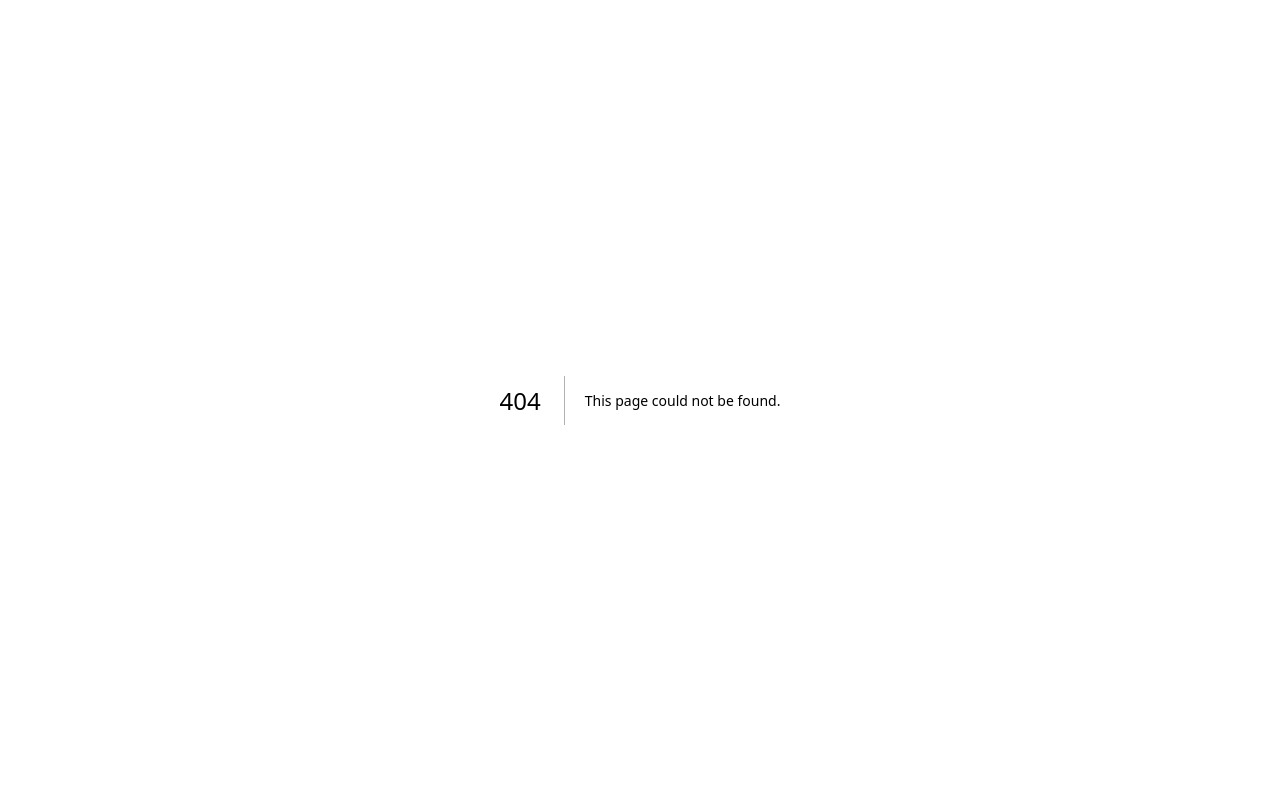
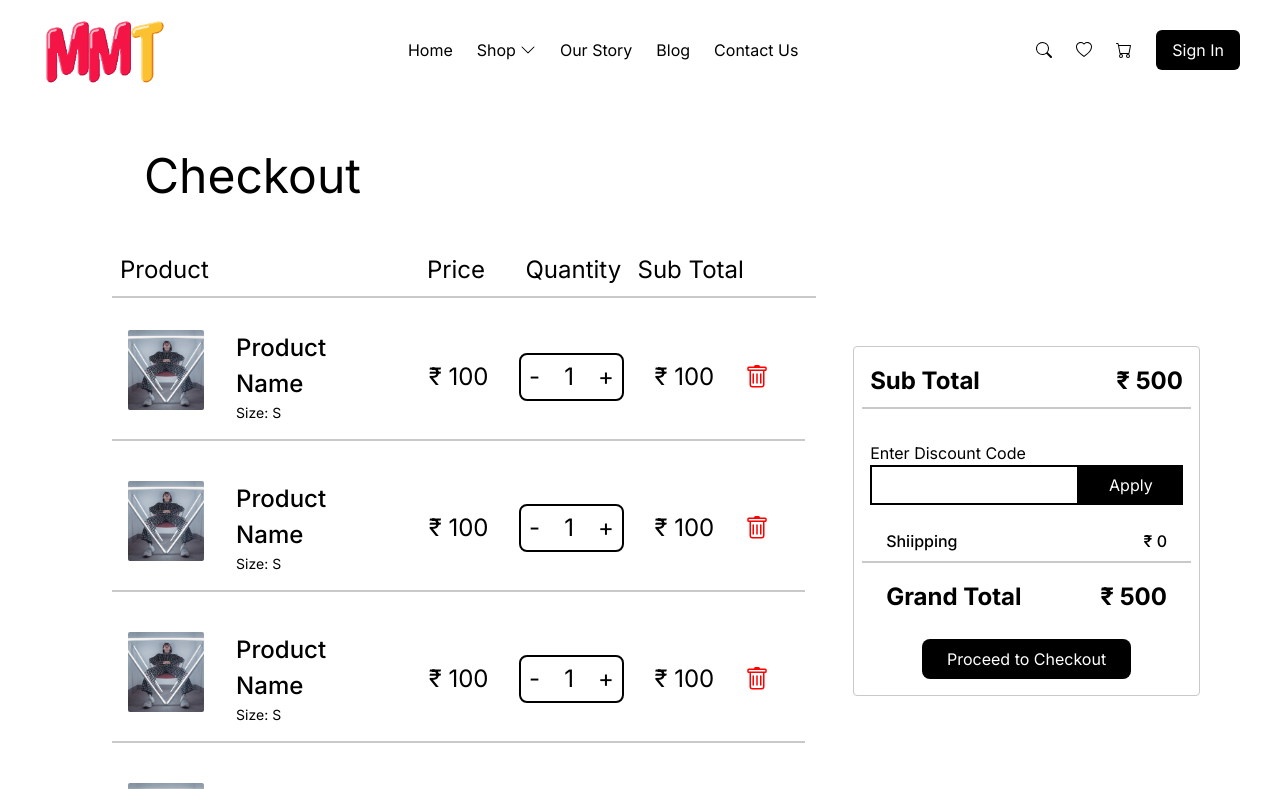
Before and after one commit to allenkiakshay/nextjs-ecommerce-store, a Next.js app: page /checkout in a window 1280 px wide. Before the commit this address had no page. Shown: the top 789 px of the page. Built offline with nearby package versions, Linux system fonts and the light colour scheme.

Commit message:
Remove unused page components for all products and product detail

```diff
--- /dev/null
+++ b/src/Components/Cart/Checkout.tsx
@@ -0,0 +1,110 @@
+import Image from "next/image";
+
+const Checkout = () => {
+  return (
+    <div className="flex w-[screen] h-fit px-28 py-2">
+      <div className="w-full h-full">
+        <div className="flex justify-start items-start h-fit m-2 p-6">
+          <h1 className="text-[48px]">Checkout</h1>
+        </div>
+        <div className="flex gap-2 w-8/12 h-fit p-2 border-b-2 border-[#c9c9c9]">
+          <div className="w-5/12 h-fit text-[24px]">Product</div>
+          <div className="w-2/12 h-fit text-[24px] text-center">Price</div>
+          <div className="w-2/12 h-fit text-[24px] text-center">Quantity</div>
+          <div className="w-2/12 h-fit text-[24px] text-center">Sub Total</div>
+          <div className="w-1/12 h-fit text-[24px] text-center"></div>
+        </div>
+        <div className="flex">
+          <div className="flex flex-col gap-2 w-8/12 h-fit m-2 ml-0">
+            {Array(5)
+              .fill(null)
+              .map((_, index) => (
+                <div
+                  key={index}
+                  className="flex items-center justify-center gap-2 w-full h-fit m-2 p-2 ml-0 border-b-2 border-[#c9c9c9]"
+                >
+                  <div className="flex w-5/12 h-fit text-[24px] m-2">
+                    <div className="relative w-20 h-20">
+                      <Image
+                        src="/otp.png"
+                        alt="product"
+                        layout="fill"
+                        objectFit="fit"
+                        className=" rounded-sm"
+                      />
+                    </div>
+                    <div className="flex flex-col text-[24px] overflow-hidden">
+                      <div className="text-[24px] pl-8 font-medium">
+                        Product Name
+                      </div>
+                      <div className="text-[14px] pl-8 font-[10px">Size: S</div>
+                    </div>
+                  </div>
+                  <div className="w-2/12 h-fit text-[24px] text-center">
+                    ₹ 100
+                  </div>
+                  <div className="w-2/12 h-fit text-[24px] text-center">
+                    <div className="flex justify-center items-center gap-6 border-2 border-black rounded-lg p-1">
+                      <button className="text-[24px]">-</button>
+                      <p className="text-[24px]">1</p>
+                      <button className="text-[24px]">+</button>
+                    </div>
+                  </div>
+                  <div className="w-2/12 h-fit text-[24px] text-center">
+                    ₹ 100
+                  </div>
+                  <div className="w-1/12 h-fit text-[24px] text-center">
+                    <svg
+                      xmlns="http://www.w3.org/2000/svg"
+                      width="24"
+                      height="24"
+                      fill="red"
+                      className="bi bi-trash"
+                      viewBox="0 0 16 16"
+                    >
+                      <path d="M5.5 5.5A.5.5 0 0 1 6 6v6a.5.5 0 0 1-1 0V6a.5.5 0 0 1 .5-.5m2.5 0a.5.5 0 0 1 .5.5v6a.5.5 0 0 1-1 0V6a.5.5 0 0 1 .5-.5m3 .5a.5.5 0 0 0-1 0v6a.5.5 0 0 0 1 0z" />
+                      <path d="M14.5 3a1 1 0 0 1-1 1H13v9a2 2 0 0 1-2 2H5a2 2 0 0 1-2-2V4h-.5a1 1 0 0 1-1-1V2a1 1 0 0 1 1-1H6a1 1 0 0 1 1-1h2a1 1 0 0 1 1 1h3.5a1 1 0 0 1 1 1zM4.118 4 4 4.059V13a1 1 0 0 0 1 1h6a1 1 0 0 0 1-1V4.059L11.882 4zM2.5 3h11V2h-11z" />
+                    </svg>
+                  </div>
+                </div>
+              ))}
+          </div>
+          <div className="relative left-10 top-10 flex flex-col gap-2 w-4/12 h-fit m-2 p-2 ml-0 border border-[#c9c9c9] rounded">
+            <div className="flex justify-between w-full h-fit p-2 border-b-2 border-[#c9c9c9] text-[24px] font-bold">
+              <div className="">Sub Total</div>
+              <div className="">₹ 500</div>
+            </div>
+            <div className="flex flex-col p-2 pt-6">
+              <div className="">Enter Discount Code</div>
+              <div className="flex rounded-2xl">
+                <input
+                  type="text"
+                  className="w-4/6 h-[40px] border-2 border-black p-2"
+                />
+                <button className="w-2/6 h-[40px] bg-black text-white p-2">
+                  Apply
+                </button>
+              </div>
+            </div>
+            <div className="flex justify-between w-full h-fit p-2 px-6 border-b-2 border-[#c9c9c9] text-[16px] font-medium">
+              <div className="">Shiipping</div>
+              <div className="">₹ 0</div>
+            </div>
+
+            <div className="flex justify-between w-full h-fit p-2 px-6 text-[24px] font-bold">
+              <div className="">Grand Total</div>
+              <div className="">₹ 500</div>
+            </div>
+
+            <div className="flex justify-center w-full h-fit p-2">
+              <button className="w-8/12 h-[40px] bg-black text-white p-2 rounded-lg">
+                Proceed to Checkout
+              </button>
+            </div>
+          </div>
+        </div>
+      </div>
+    </div>
+  );
+};
+export default Checkout;
--- /dev/null
+++ b/src/app/(cart)/checkout/page.jsx
@@ -0,0 +1,14 @@
+import Checkout from "@/Components/Cart/Checkout";
+import Fotter from "@/Components/HomePage/Footer";
+import Navbar from "@/Components/HomePage/Navbar";
+
+const Page = () => {
+  return (
+    <div>
+      <Navbar />
+      <Checkout />
+      <Fotter />
+    </div>
+  );
+};
+export default Page;
```
Also changed, not shown: src/app/(products)/allproducts/page.tsx (renamed from src/app/allproducts/page.tsx), src/app/(products)/productdetail/page.tsx (renamed from src/app/productdetail/page.tsx).
